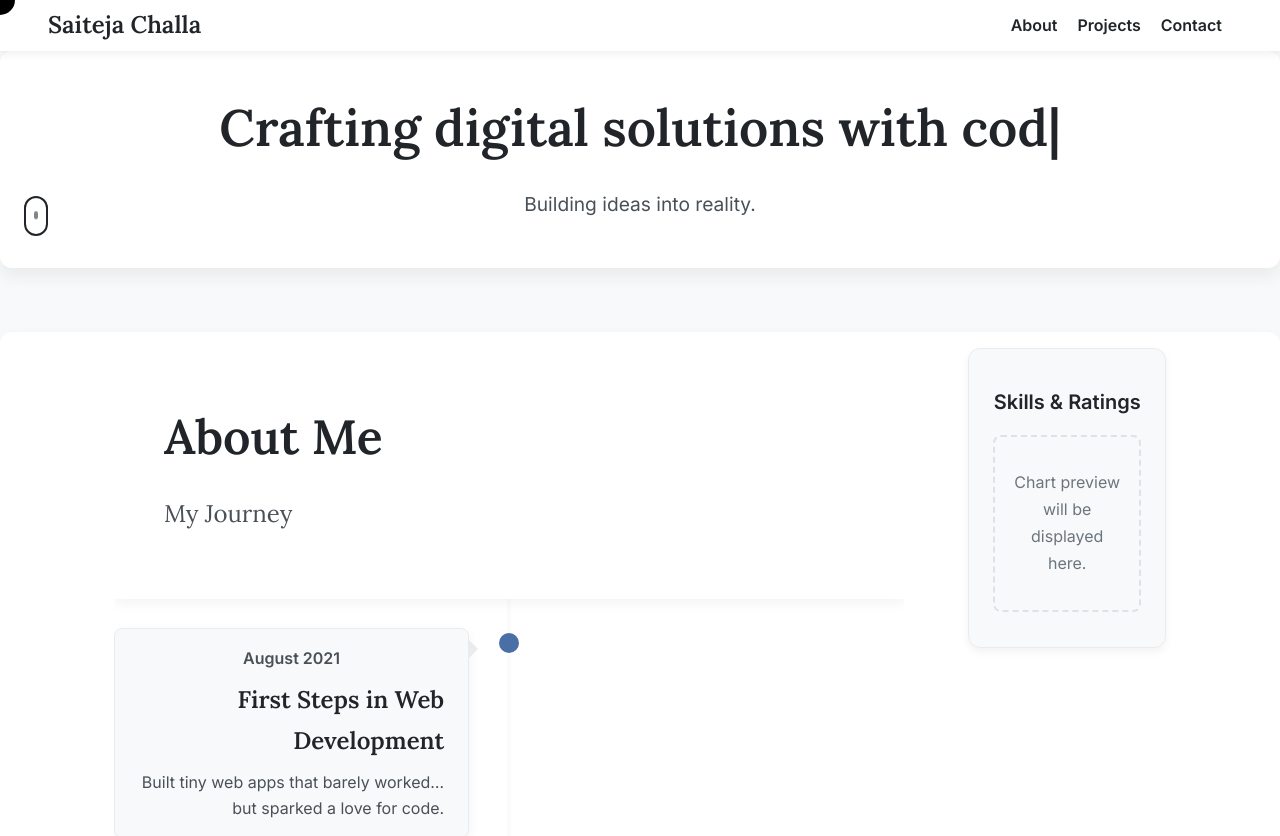
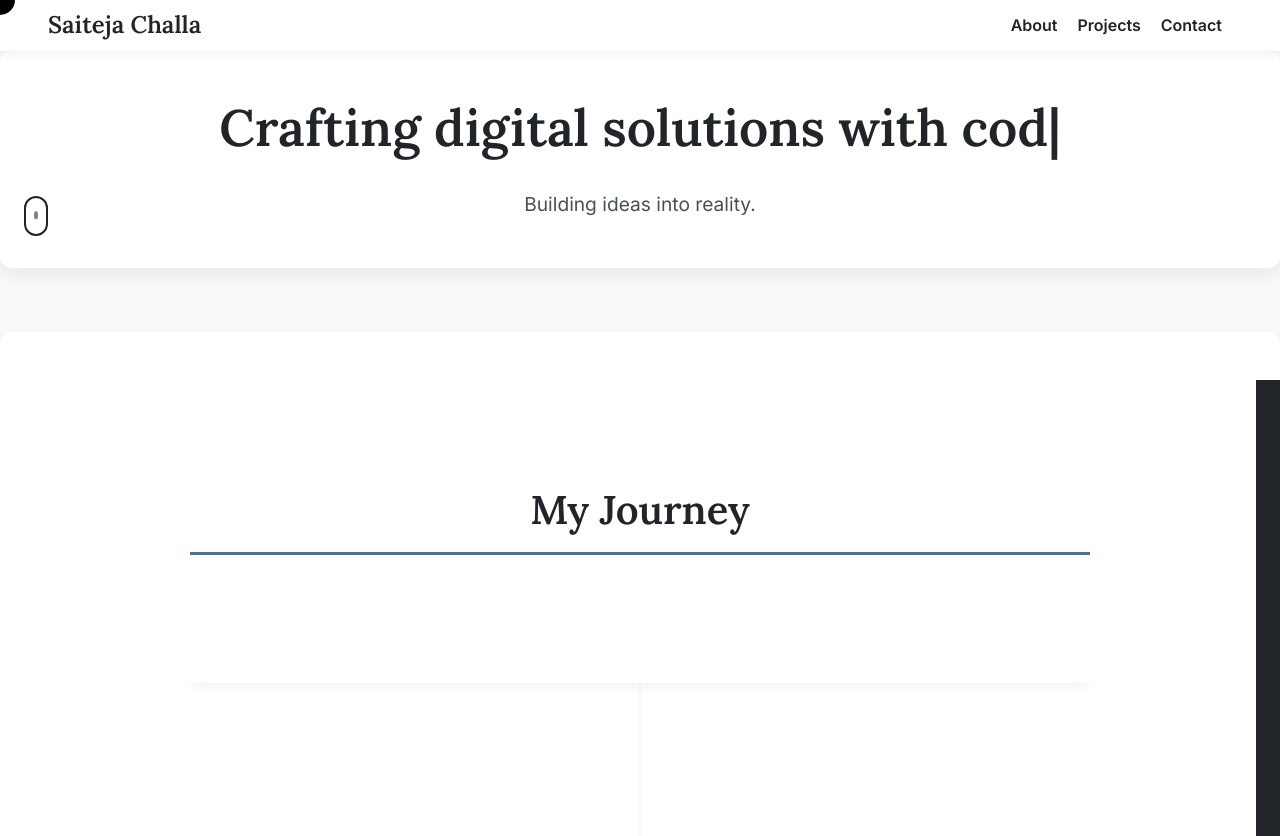
Before and after one commit to Saiteja2003/react-portfolio, a React (Vite) app: page / in a window 1280 px wide. Shown: the top 836 px of the page. Built offline with nearby package versions, Linux system fonts and the light colour scheme.

Commit message:
Working Chart and timeline smooth

```diff
--- a/package.json
+++ b/package.json
@@ -14,9 +14,11 @@
   },
   "dependencies": {
     "@studio-freight/lenis": "^1.0.42",
+    "chart.js": "^4.5.0",
     "framer-motion": "^12.23.12",
     "gsap": "^3.13.0",
     "react": "^19.1.1",
+    "react-chartjs-2": "^5.3.0",
     "react-dom": "^19.1.1",
     "react-type-animation": "^3.2.0"
   },
--- a/src/components/About.module.css
+++ b/src/components/About.module.css
@@ -1,28 +1,55 @@
 /* src/components/About.module.css */
 
-.aboutSection {
-  /* Use a lighter background for the full section if needed, or remove */
-  background-color: var(--card-bg-color);
-  padding-top: 1rem;
-  padding-bottom: 4rem;
+.aboutContainer {
+  overflow: hidden;
+  position: relative;
 }
 
-.aboutGrid {
-  display: grid;
-  grid-template-columns: 1fr; /* Single column on mobile */
-  gap: 2rem;
+.panelsContainer {
+  width: 200%;
+  height: 100vh;
+  display: flex;
+  flex-wrap: nowrap;
 }
 
-/* On larger screens, create the 80/20 split */
-@media (min-width: 992px) {
-  .aboutGrid {
-    /* This creates an 80/20 split. 4fr is 4 parts, 1fr is 1 part. */
-    grid-template-columns: 4fr 1fr;
-    gap: 4rem; /* Increase gap on larger screens */
-  }
+.panel {
+  width: 100vw;
+  height: 100vh;
+  display: flex;
+  justify-content: center;
+  align-items: center; /* Vertically center by default */
+  padding: 2rem;
 }
 
-.chartColumn {
-  /* This ensures the chart column content stays vertically aligned to the top */
-  align-self: start;
+/* Override for the timeline panel to ensure top alignment */
+.timelinePanel {
+  align-items: flex-start;
+  padding-top: 6rem; /* Add space at the top */
 }
+
+.panelContent {
+  width: 100%;
+  max-width: 900px;
+}
+
+.panelHeading {
+  font-size: 2.5rem;
+  color: var(--primary-color);
+  margin-bottom: 2rem;
+  text-align: center;
+  width: 100%;
+}
+
+.chartPanel {
+  background-color: #212529;
+}
+
+.chartPanel .panelHeading {
+  color: #f8f9fa;
+}
+
+.chartWrapper {
+  position: relative;
+  height: 60vh;
+  max-height: 500px;
+}
--- a/src/components/Timeline.jsx
+++ b/src/components/Timeline.jsx
@@ -92,7 +92,8 @@ const TimelineItem = ({ date, title, description, side, index, totalItems, anima
       </motion.div>
     </div>
   );
-};
+
+}
 
 function Timeline() {
   const scrollContainerRef = useRef(null);
@@ -123,8 +124,6 @@ function Timeline() {
       <div className={styles.stickyWrapper}>
         <div className={styles.headerContent}>
           <div className={styles.headerTextContainer}>
-            <h2>About Me</h2>
-            <h3>My Journey</h3>
           </div>
         </div>
         <div className={styles.timeline}>
--- a/src/components/Timeline.module.css
+++ b/src/components/Timeline.module.css
@@ -132,9 +132,6 @@
 .date { font-weight: 600; color: var(--secondary-color); margin-bottom: 0.5rem; display: block; }
 .title { font-size: 1.5rem; color: var(--primary-color); margin: 0; margin-bottom: 0.5rem; }
 .description { font-size: 1rem; line-height: 1.6; }
-
-/* Add this entire block to the BOTTOM of your file */
-
 /* --- Responsive Styles for Mobile & Tablets --- */
 /* In src/components/Timeline.module.css */
 
--- a/src/components/about.jsx
+++ b/src/components/about.jsx
@@ -1,19 +1,71 @@
 // src/components/About.jsx
-import React from 'react';
+
+import React, { useEffect, useRef } from 'react';
+import gsap from 'gsap';
+import { ScrollTrigger } from 'gsap/ScrollTrigger';
+import { Chart as ChartJS, RadialLinearScale, PointElement, LineElement, Filler, Tooltip } from 'chart.js';
+import { Radar } from 'react-chartjs-2';
 import Timeline from './Timeline';
-import ChartRatings from './ChartRatings';
 import styles from './About.module.css';
 
+gsap.registerPlugin(ScrollTrigger);
+ChartJS.register(RadialLinearScale, PointElement, LineElement, Filler, Tooltip);
+
+const skillsData = {
+  labels: ['React', 'CSS', 'JavaScript', 'Node.js', 'UI/UX Design', 'Git'],
+  datasets: [{ label: 'Proficiency', data: [9, 8, 8, 7, 9, 8], backgroundColor: 'rgba(74, 111, 165, 0.2)', borderColor: 'rgba(74, 111, 165, 1)', borderWidth: 2 }],
+};
+
+const chartOptions = {
+  scales: { r: { angleLines: { color: 'rgba(255, 255, 255, 0.25)' }, grid: { color: 'rgba(255, 255, 255, 0.25)' }, pointLabels: { font: { size: 14, family: "'Inter', sans-serif" }, color: '#f8f9fa' }, ticks: { backdropColor: '#212529', color: '#f8f9fa', stepSize: 2 }, suggestedMin: 0, suggestedMax: 10 }},
+  plugins: { tooltip: { enabled: true } },
+  maintainAspectRatio: false,
+};
+
 function About() {
+  const containerRef = useRef(null);
+  const panelsRef = useRef(null);
+  const timelineRef = useRef(null);
+
+  useEffect(() => {
+    const ctx = gsap.context(() => {
+      if (!panelsRef.current) return;
+      const panels = gsap.utils.toArray(panelsRef.current.children);
+      const amount = panels.length - 1;
+
+      gsap.to(panels, {
+        xPercent: -100 * amount,
+        ease: "none",
+        scrollTrigger: {
+          trigger: containerRef.current,
+          pin: true,
+          scrub: 1,
+          snap: 1 / amount,
+          end: () => "+=" + panelsRef.current.offsetWidth,
+        },
+      });
+    }, containerRef);
+    return () => ctx.revert();
+  }, []);
+
   return (
-    // We use the 'section' tag from our old file, but add a new class for the grid
-    <section id="about" className={styles.aboutSection}>
-      <div className={`${styles.aboutGrid} container`}>
-        <div className={styles.timelineColumn}>
-          <Timeline />
+    <section id="about" ref={containerRef} className={styles.aboutContainer}>
+      <div ref={panelsRef} className={styles.panelsContainer}>
+        {/* Panel 1: Timeline */}
+        <div className={`${styles.panel} ${styles.timelinePanel}`}>
+          <div className={styles.panelContent}>
+            <h2 className={styles.panelHeading}>My Journey</h2>
+            <Timeline ref={timelineRef} />
+          </div>
         </div>
-        <div className={styles.chartColumn}>
-          <ChartRatings />
+        {/* Panel 2: Skills Chart */}
+        <div className={`${styles.panel} ${styles.chartPanel}`}>
+          <div className={styles.panelContent}>
+            <h2 className={styles.panelHeading}>My Skills</h2>
+            <div className={styles.chartWrapper}>
+              <Radar data={skillsData} options={chartOptions} />
+            </div>
+          </div>
         </div>
       </div>
     </section>
```
Also changed, not shown: 1 other file (tests, documents, lock files or other folders).
